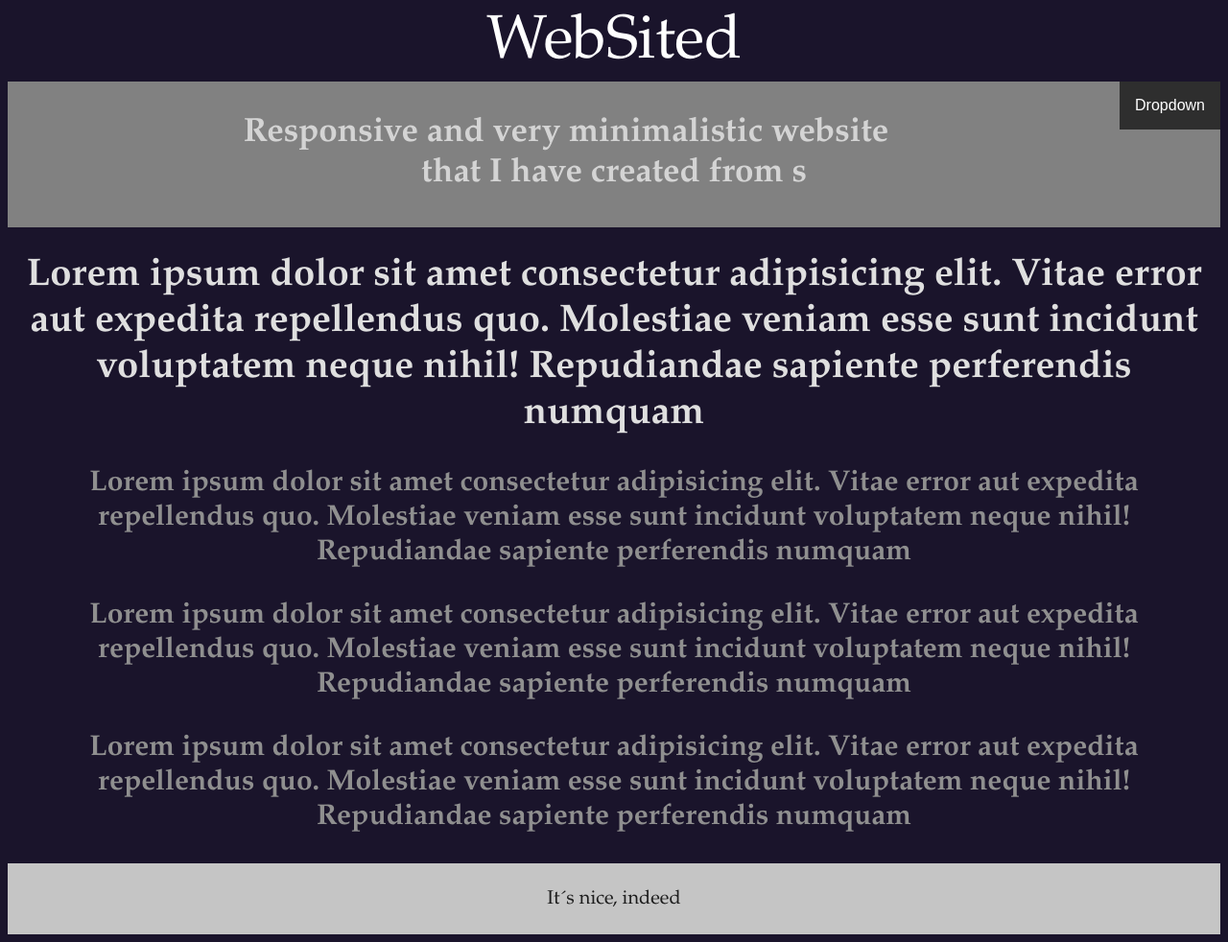
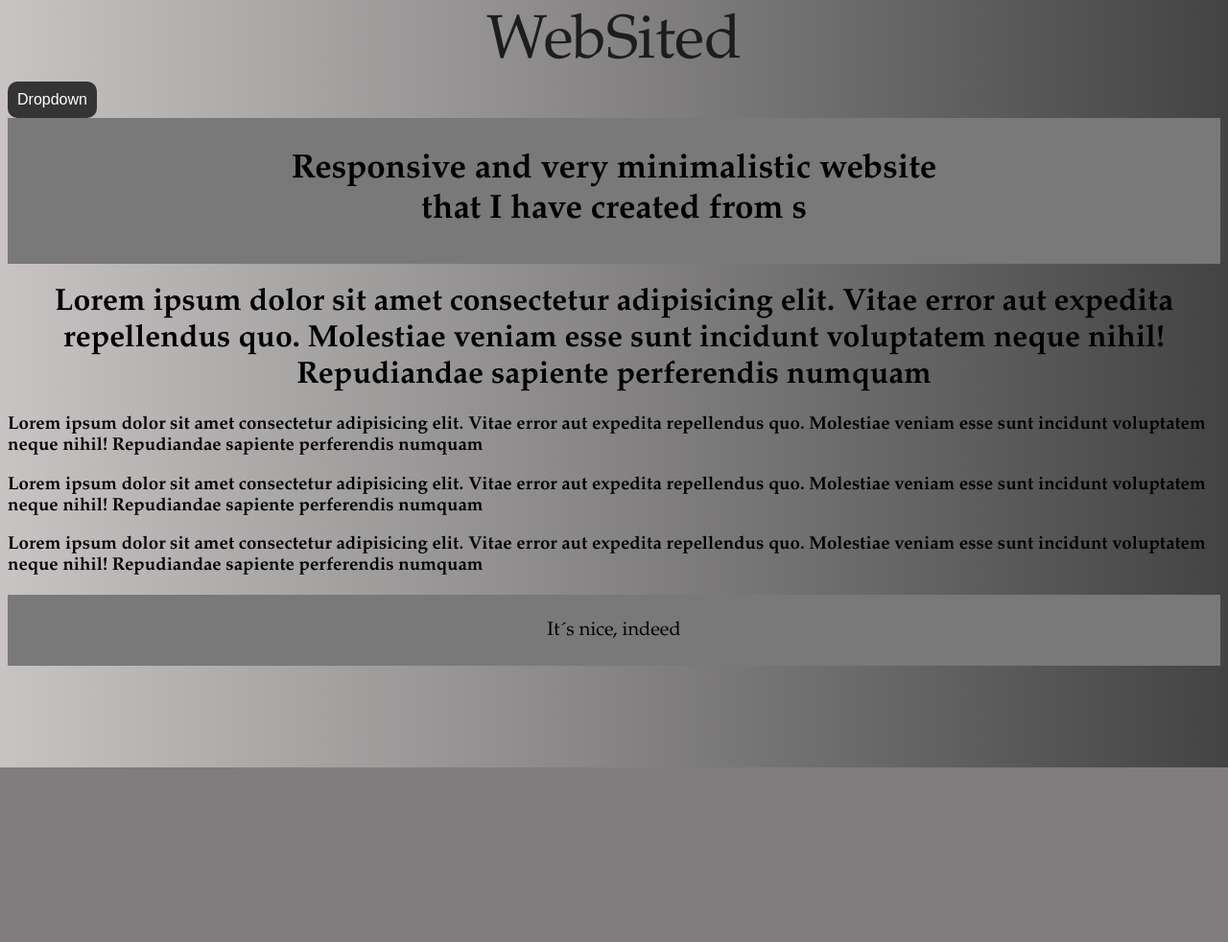
Before and after one commit to charviis/WAP, a PHP site: page / in a window 1280 px wide. Shown: the whole page at 96% size. After the commit the page ends 800 px from the top, so only its background shows below. Run offline with PHP 8.4, Linux system fonts and the light colour scheme.

Commit message:
slight changes

```diff
--- a/WAP-Webov-stranka/css/style.css
+++ b/WAP-Webov-stranka/css/style.css
@@ -1,9 +1,7 @@
 body {
-    background-color: #1a142b;;
+    background-color: #ffffff;
+    background-image: linear-gradient(90deg, #c8c4c4 0%, #434343 100%);
     font-family: Garamond, serif;
-    font-size: 1.5em;
-    color: #FFF;
-    text-align: center;
 }
 title {
     font-size: 64px;
@@ -12,110 +10,80 @@ title {
     justify-content: center;
     align-items: center;
     text-align: center;
-    color: rgb(255, 255, 255)
+    color: rgb(29, 29, 29)
 }
 
-.dropdown {
-    display: flex;
-    justify-content: center;
-    align-items: center;
-    text-align: center;
-    color: rgb(255, 255, 255);
-    float: right
-}
-
-.dropbtn:hover, .dropbtn:focus {
-    background-color: #bebebe;
-    color: rgb(0, 0, 0);
+p {
+    font-size: 20px;
 }
 
 .dropbtn {
-    background-color: #2e2e2e;
+    background-color: #343434;
     color: white;
     padding: 16px;
     font-size: 16px;
     border: none;
-    cursor: pointer;
-}
+    padding: 10px;
+    border-radius: 10px;
 
-.dropdown-content {
+  }
+
+  .dropdown {
+    position: relative;
+    display: inline-block;
+  }
+
+  .dropdown-content {
     display: none;
     position: absolute;
-    background-color: #f9f9f9;
-    min-width: 160px;
+    background-color: #727272;
+    min-width: 100px;
     box-shadow: 0px 8px 16px 0px rgba(0,0,0,0.2);
     z-index: 1;
-}
+    border-radius: 15px;
+  }
 
-.dropdown-content a {
+  .dropdown-content a {
     color: black;
     padding: 12px 16px;
     text-decoration: none;
     display: block;
-}
+  }
 
-.dropdown-content a:hover {background-color: #f1f1f1}
+  .dropdown-content a:hover {background-color: rgb(99, 99, 99);}
 
-.show {display:block;}
+  .dropdown:hover .dropdown-content {display: block;}
 
-p {
-    font-size: 20px;
-    font-family: Garamond, serif;
-    display: flex;
-    justify-content: center;
-    align-items: center;
-    text-align: center;
-    color: rgb(29, 29, 29)  ;
-}
+  .dropdown:hover .dropbtn {background-color: #5f5f5f;}
 
 h1 {
     text-align: center;
-    font-size: 40px;
-    font-family: Garamond, serif;
-    color: rgb(223, 223, 223);
+
 }
 
 h2 {
     font-size: 35px;
     text-align: center;
     font-family: Garamond, serif;
-    color: rgb(212, 212, 212);
+    color: rgb(0, 0, 0)
 }
 #header {
-    background-color: #818181;
+    background-color: #797979;
+    background-image: linear-gradient(90deg, #4a4a4a 50%, , #484848 50%);
     text-align:center;
     padding:5px;
-    font-family: Garamond, serif;  /* font-family: 'Roboto', sans-serif; */
 }
-
-#container {
-    background-color: rgb(26, 26, 26);
-    text-align:center;
-    padding:5px;
-    font-family: Garamond, serif;  /* font-family: 'Roboto', sans-serif; */
-}
-
-#row {
-    background-color: rgb(26, 26, 26);
-    text-align:center;
-    padding:5px;
-    font-family: Garamond, serif;  /* font-family: 'Roboto', sans-serif; */
-}
-
-h3 {
-    font-size: 30px;
-    text-align: center;
-    font-family: Garamond, serif;
-    color: rgb(143, 143, 143);
-}
-
 #footer {
-    position:relative;
-    background-color: #c5c5c5;
+    position: relative ;
+    background-color: #797979;
+    background-image: linear-gradient(90deg, #4a4a4a 50%, , #484848 50%);
     clear:both;
     text-align:center;
-    padding: 5px;      /* Add some padding */
-    margin-top:20px;
-    font-family: Garamond, serif;  /* font-family: 'Roboto', sans-serif; */
-    color: #2e2e2e;
+    padding: 5px;
+    margin: auto;
 }
+.right{float:right}
+.left{float:left}
+
+li{display:inline-block;list-style:none;width:80px}
+ul{text-align:right}
```
